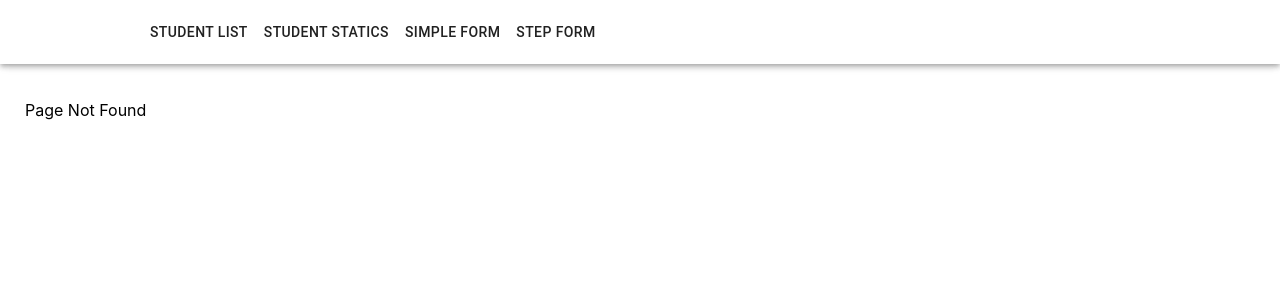
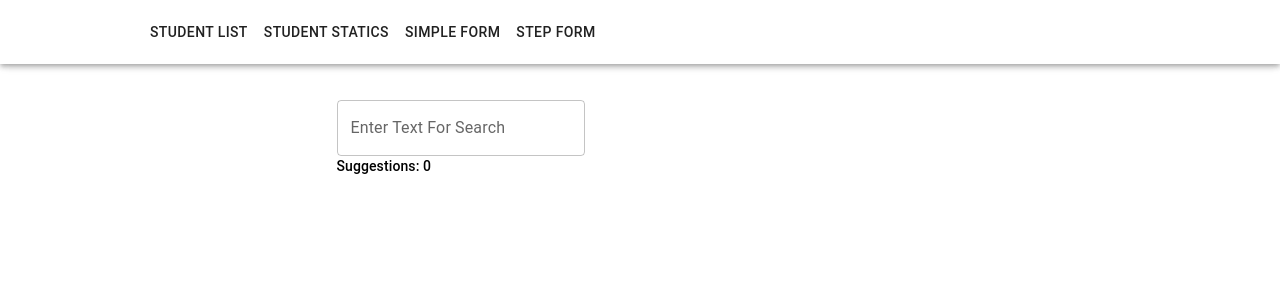
Before and after one commit to bkgithub2020/react-tutorials, a React (Create React App) app: page /autocomplete-example in a window 1280 px wide. Before the commit this address had no page. Shown: the top 300 px of the page. Built offline with nearby package versions, Linux system fonts and the light colour scheme.

Commit message:
Auto Complete Sample Added

```diff
--- a/src/App.js
+++ b/src/App.js
@@ -7,6 +7,7 @@
 import Home from './components/Home';
 import NotFound from './components/NotFound';
 import Header from './components/common/Header';
+import AutoCompletedText from './components/autocompleteExample/AutoCompletedText';
 import './App.css';
 
 function App() {
@@ -43,6 +44,7 @@
           <Route path="/student-statics">
             <StudentStatics studentData={students} />
           </Route>
+          <Route path="/autocomplete-example" component={AutoCompletedText} />
           <Route path="*" component={NotFound} />
         </Switch>
       </Router>
--- /dev/null
+++ b/src/components/autocompleteExample/AutoCompletedText.js
@@ -0,0 +1,70 @@
+import * as React from 'react';
+import { useState, useEffect } from 'react';
+import List from '@mui/material/List';
+import ListItem from '@mui/material/ListItem';
+import ListItemText from '@mui/material/ListItemText';
+import Grid from '@mui/material/Grid';
+import TextField from '@mui/material/TextField';
+import Box from '@mui/material/Box';
+import countries from './Countries';
+import Typography from '@mui/material/Typography';
+
+function AutoCompletedText() {
+    const [suggestions, setSuggestions] = useState([]);
+
+    const onChangeText = (e) => {
+        const value = e.target.value;
+        let currentSuggestions = [];
+
+        if (value.length > 0) {
+            const regex = new RegExp(`^${value}`, 'i');
+            currentSuggestions = countries.sort().filter(v => regex.test(v))
+        }
+
+        setSuggestions(currentSuggestions)
+    }
+
+    const renderSuggestions = () => {
+        if (suggestions.length === 0) {
+            return null;
+        }
+
+        return (
+            <List sx={{ width: '100%', maxWidth: 360, bgcolor: 'background.paper' }}>
+                {suggestions.map((value) => {
+                    const labelId = `checkbox-list-label-${value}`;
+
+                    return (
+                        <ListItem
+                            key={value}
+                            disablePadding
+                        >
+                            <ListItemText id={labelId} primary={`${value}`} />
+                        </ListItem>
+                    );
+                })}
+            </List>
+        );
+    }
+    return (
+        <>
+            <Box>
+                <Grid container spacing={2} sx={{
+                    display: 'flex',
+                    alignItems: 'center',
+                    justifyContent: 'center',
+                }}>
+                    <Grid item xs={6}>
+                        <TextField id="outlined-basic" label="Enter Text For Search" onChange={onChangeText} variant="outlined" />
+                        <Typography variant="subtitle2" gutterBottom>
+                            Suggestions: {suggestions.length}
+                        </Typography>
+                        {renderSuggestions()}
+                    </Grid>
+                </Grid>
+            </Box>
+        </>
+    )
+}
+
+export default AutoCompletedText
--- /dev/null
+++ b/src/components/autocompleteExample/Countries.js
@@ -0,0 +1,197 @@
+export default `
+Afghanistan
+Albania
+Algeria
+Andorra
+Angola
+Antigua & Deps
+Argentina
+Armenia
+Australia
+Austria
+Azerbaijan
+Bahamas
+Bahrain
+Bangladesh
+Barbados
+Belarus
+Belgium
+Belize
+Benin
+Bhutan
+Bolivia
+Bosnia Herzegovina
+Botswana
+Brazil
+Brunei
+Bulgaria
+Burkina
+Burundi
+Cambodia
+Cameroon
+Canada
+Cape Verde
+Central African Rep
+Chad
+Chile
+China
+Colombia
+Comoros
+Congo
+Congo {Democratic Rep}
+Costa Rica
+Croatia
+Cuba
+Cyprus
+Czech Republic
+Denmark
+Djibouti
+Dominica
+Dominican Republic
+East Timor
+Ecuador
+Egypt
+El Salvador
+Equatorial Guinea
+Eritrea
+Estonia
+Ethiopia
+Fiji
+Finland
+France
+Gabon
+Gambia
+Georgia
+Germany
+Ghana
+Greece
+Grenada
+Guatemala
+Guinea
+Guinea-Bissau
+Guyana
+Haiti
+Honduras
+Hungary
+Iceland
+India
+Indonesia
+Iran
+Iraq
+Ireland {Republic}
+Israel
+Italy
+Ivory Coast
+Jamaica
+Japan
+Jordan
+Kazakhstan
+Kenya
+Kiribati
+Korea North
+Korea South
+Kosovo
+Kuwait
+Kyrgyzstan
+Laos
+Latvia
+Lebanon
+Lesotho
+Liberia
+Libya
+Liechtenstein
+Lithuania
+Luxembourg
+Macedonia
+Madagascar
+Malawi
+Malaysia
+Maldives
+Mali
+Malta
+Marshall Islands
+Mauritania
+Mauritius
+Mexico
+Micronesia
+Moldova
+Monaco
+Mongolia
+Montenegro
+Morocco
+Mozambique
+Myanmar, {Burma}
+Namibia
+Nauru
+Nepal
+Netherlands
+New Zealand
+Nicaragua
+Niger
+Nigeria
+Norway
+Oman
+Pakistan
+Palau
+Panama
+Papua New Guinea
+Paraguay
+Peru
+Philippines
+Poland
+Portugal
+Qatar
+Romania
+Russian Federation
+Rwanda
+St Kitts & Nevis
+St Lucia
+Saint Vincent & the Grenadines
+Samoa
+San Marino
+Sao Tome & Principe
+Saudi Arabia
+Senegal
+Serbia
+Seychelles
+Sierra Leone
+Singapore
+Slovakia
+Slovenia
+Solomon Islands
+Somalia
+South Africa
+South Sudan
+Spain
+Sri Lanka
+Sudan
+Suriname
+Swaziland
+Sweden
+Switzerland
+Syria
+Taiwan
+Tajikistan
+Tanzania
+Thailand
+Togo
+Tonga
+Trinidad & Tobago
+Tunisia
+Turkey
+Turkmenistan
+Tuvalu
+Uganda
+Ukraine
+United Arab Emirates
+United Kingdom
+United States
+Uruguay
+Uzbekistan
+Vanuatu
+Vatican City
+Venezuela
+Vietnam
+Yemen
+Zambia
+Zimbabwe`.split('\n')
```
